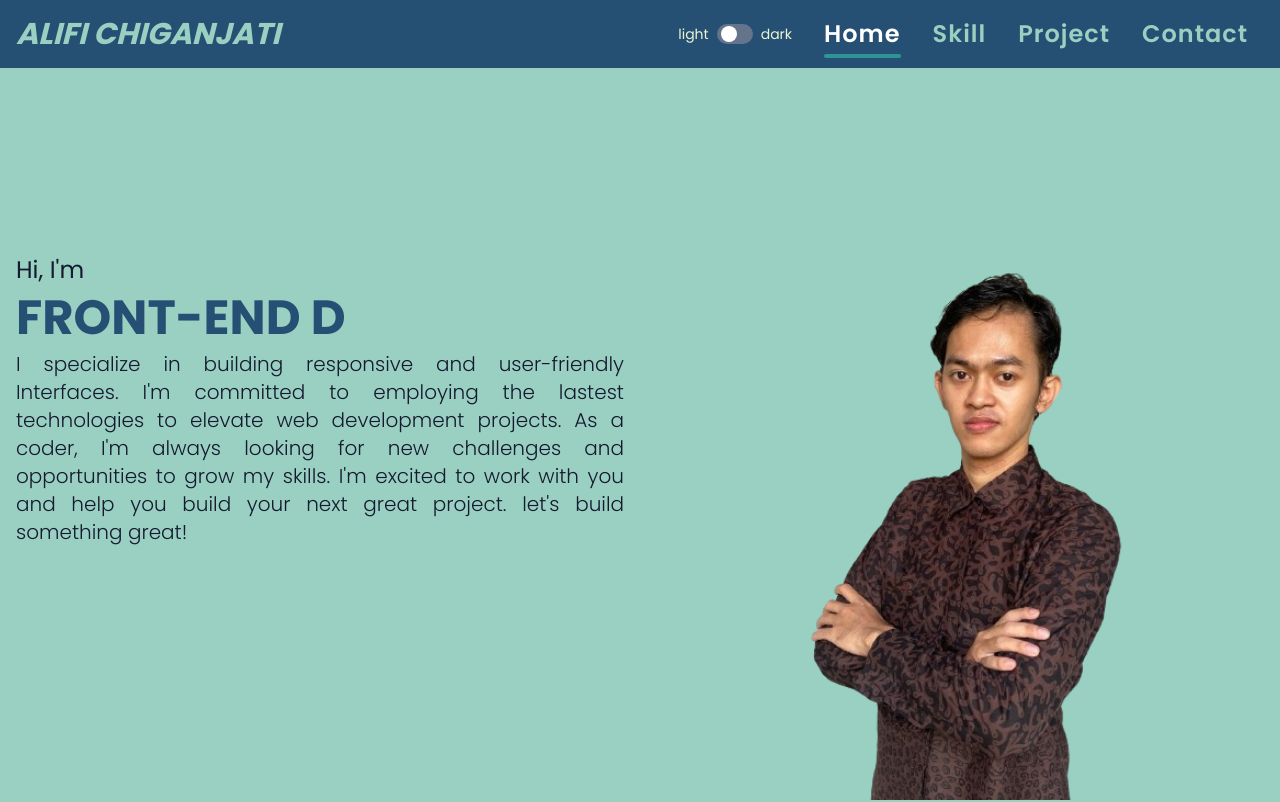
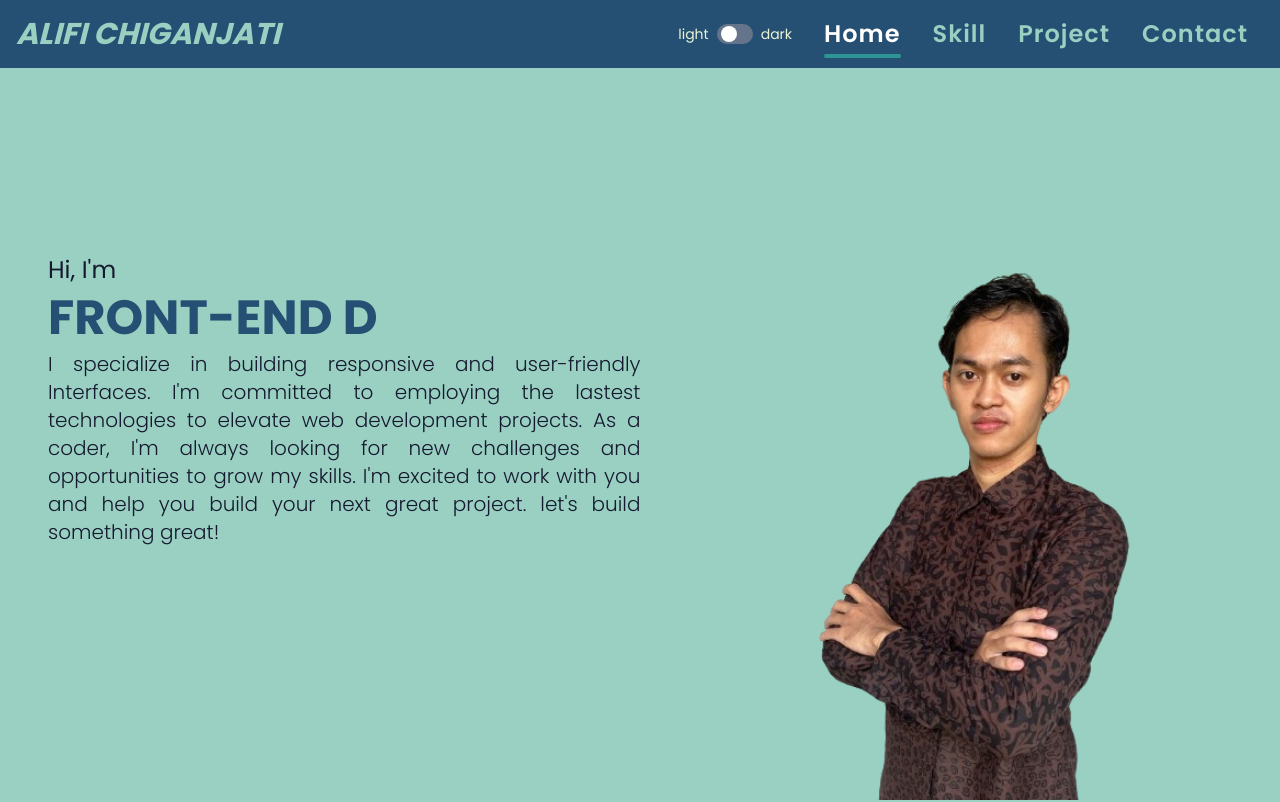
Before and after one commit to AlifiChiganjati/alifichiganjati.github.io, a React (Vite) app: page / in a window 1280 px wide. Shown: the top 802 px of the page. Built offline with nearby package versions, Linux system fonts and the light colour scheme.

Commit message:
fix: HeroText ml-8

```diff
--- a/src/components/Fragments/HeroText.jsx
+++ b/src/components/Fragments/HeroText.jsx
@@ -19,7 +19,7 @@ const HeroText = ({
       data-aos-duration={dataAosDuration}
       data-aos-easing={dataAosEasing}
       data-aos-delay={dataAosDelay}
-      className="flex flex-col p-4 md:w-1/2"
+      className="flex flex-col p-4 md:w-1/2 lg:ml-8"
     >
       <h2 className="text-shadow flex  flex-col text-2xl font-bold uppercase text-primary dark:text-dark-light md:text-3xl lg:text-5xl">
         <span className="text-shadow-none mb-2 text-2xl font-normal normal-case text-dark-primary dark:text-dark-light">
```
